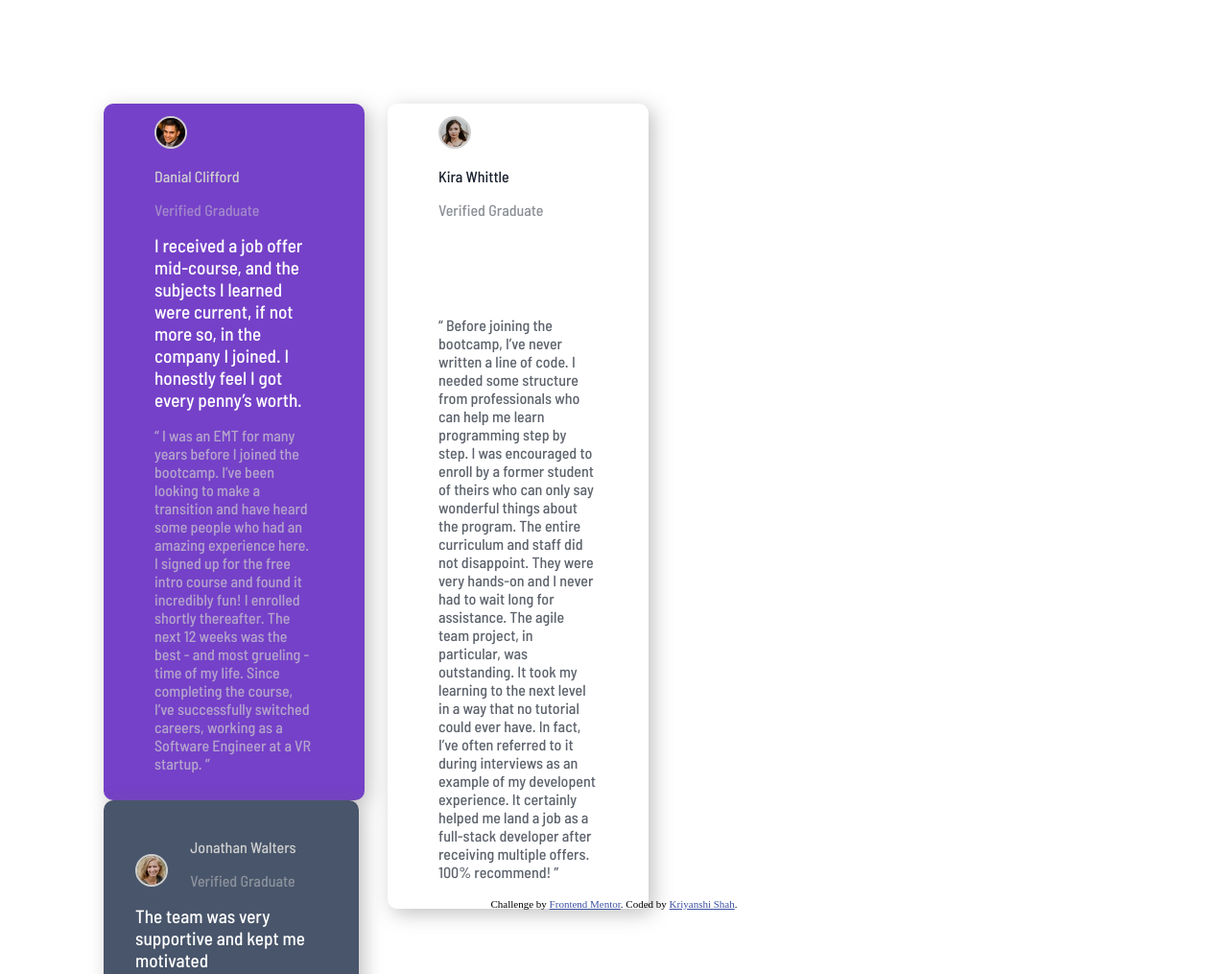
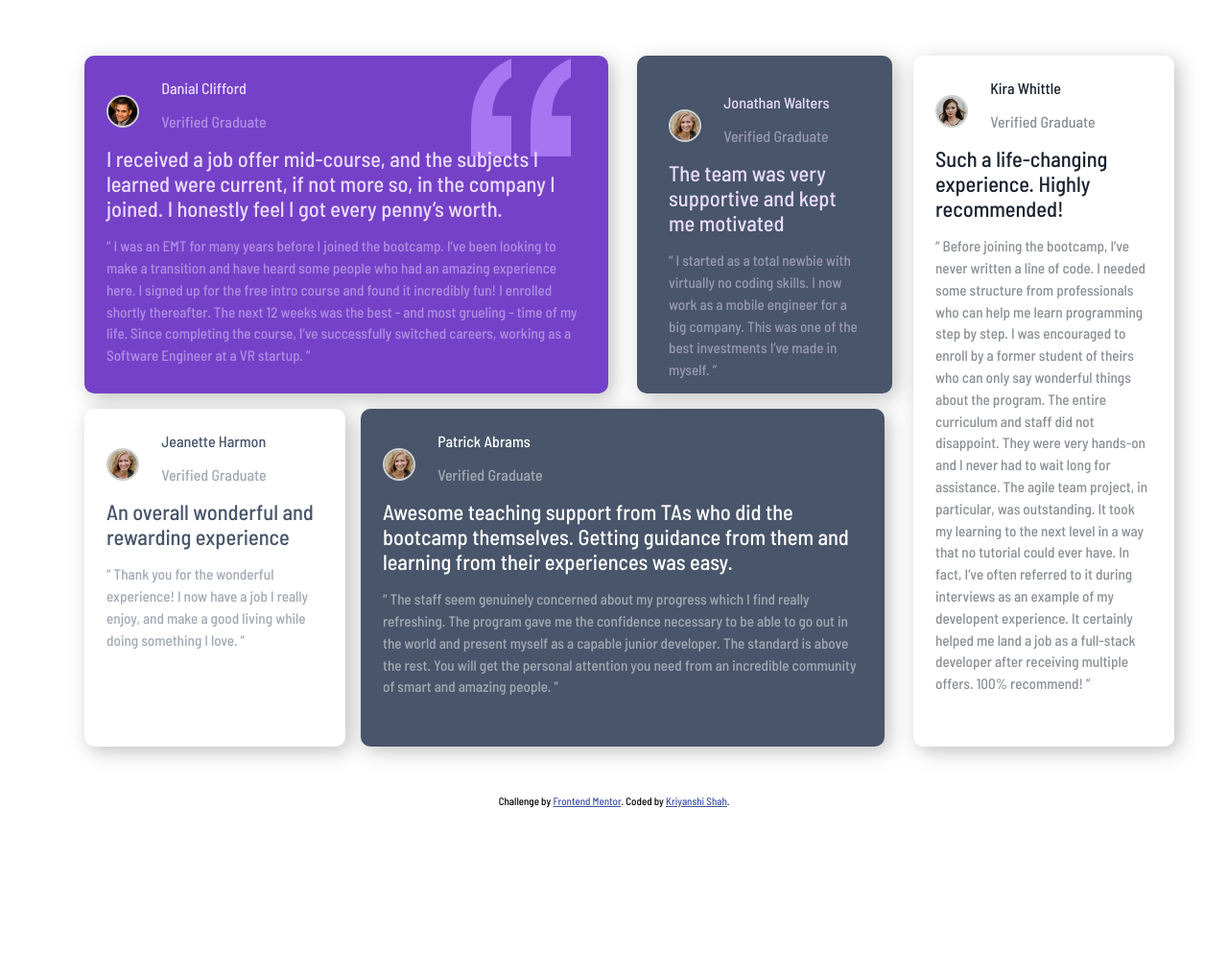
Before and after one commit to kriyanshii/testimonial-grid-section, a plain HTML site: page index.html in a window 1280 px wide. Shown: the top 1015 px of the page at 96% size. After the commit the page ends 849 px from the top, so only its background shows below. Drawn offline with Linux system fonts and the light colour scheme.

Commit message:
positioned all the cards

```diff
--- a/index.html
+++ b/index.html
@@ -13,26 +13,29 @@
     @import url('https://fonts.googleapis.com/css2?family=Barlow+Semi+Condensed:wght@500;600&display=swap');
     .container{
       font-family: 'Barlow Semi Condensed', sans-serif;
-      padding: 100px;
+      padding: 50px 80px;
       display: grid;
-      grid-gap: 1.5rem;
+      grid-gap: 1rem;
       grid-template-rows: repeat(2,22rem);
       grid-template-columns: repeat(4,17rem);
     }
 
     .card{
-      padding: 10px 50px;
+      padding: 5px 20px;
       border: 3px solid transparent;
       border-radius: 10px;
       max-width: 500px;
-      color: hsl(0, 0%, 81%);
+      color: hsl(263, 100%, 93%);
       box-shadow: 5px 5px 20px #6d6b6b6b;
     }
 
     .one{
-      background-color: hsl(263, 55%, 52%);
+      background: hsl(263, 55%, 52%);
       grid-column: 1/3;
       grid-row: 1/2;
+      background-image: url(./images/bg-pattern-quotation.svg);
+      background-repeat: no-repeat;
+      background-position-x: 25rem;
     }
 
     .intro{
@@ -47,13 +50,17 @@
     }
 
     .highlight{
-      color:hsl(0, 0%, 100%);
-      font-size: larger;
+      color:inherit;
       margin: inherit;
+      font-size: 1.4rem;
     }
 
     .text{
-      opacity: 70%;
+      font-size: 0.95rem;
+      color: inherit;
+      font-weight: 500;
+      opacity: 50%;
+      line-height: 1.5;
     }
 
     .tag{
@@ -69,28 +76,37 @@
     }
 
     .three{
-     color: hsl(219, 29%, 14%);
+     color: hsl(217, 19%, 35%);
      background-color: hsl(0, 0%, 100%);
+     grid-column: 1/2;
+     grid-row: 2/3;
     }
 
+
     .four{
-      background-color: hsl(219, 29%, 14%);
-      color: hsl(0, 0%, 100%);;
+      background-color: hsl(217, 19%, 35%);
+      color: hsl(0, 0%, 100%);
+      grid-column: 2/4;
+      grid-row: 2/3;
     }
 
     .five{
       color: hsl(219, 29%, 14%);
       background-color: hsl(0, 0%, 100%);
+      grid-column: 4/5;
+      grid-row: 1/3;
     }
 
-    .attribution { font-size: 11px; text-align: center; }
+    .attribution {
+      font-size: 11px;
+      text-align: center;
+      font-family: 'Barlow Semi Condensed', sans-serif;
+    }
     .attribution a { color: hsl(228, 45%, 44%); }
   </style>
 </head>
 <body>
   <div class="container">
-    <div class="half">
-      <div class="up">
         <div class="card one">
           <div class="avatar">
             <img class="avt" src="./images/image-daniel.jpg" alt="">
@@ -131,8 +147,30 @@
             for a big company. This was one of the best investments I’ve made in myself. ”
           </p>
         </div>
-      </div>
-      <div class="down">
+        <div class="card five">
+          <div class="avatar">
+            <img class="avt" src="./images/image-kira.jpg" alt="">
+            <div class="intro">
+              <p class="name">Kira Whittle</p>
+              <p class="tag">Verified Graduate</p>
+            </div>
+          </div>
+
+          <p class="highlight">
+            Such a life-changing experience. Highly recommended!
+          </p>
+
+          <p class="text">
+            “ Before joining the bootcamp, I’ve never written a line of code. I needed some structure from
+            professionals who can help me learn programming step by step. I was encouraged to enroll by a former
+            student of theirs who can only say wonderful things about the program. The entire curriculum and staff
+            did not disappoint. They were very hands-on and I never had to wait long for assistance. The agile team
+            project, in particular, was outstanding. It took my learning to the next level in a way that no tutorial
+            could ever have. In fact, I’ve often referred to it during interviews as an example of my developent
+            experience. It certainly helped me land a job as a full-stack developer after receiving multiple offers.
+            100% recommend! ”
+          </p>
+        </div>
         <div class="card three">
           <div class="avatar">
             <img class="avt" src="./images/image-jeanette.jpg" alt="">
@@ -172,34 +210,7 @@
             an incredible community of smart and amazing people. ”
           </p>
         </div>
-      </div>
-    </div>
-    <div class="nexthalf">
-      <div class="card five">
-        <div class="avatar">
-          <img class="avt" src="./images/image-kira.jpg" alt="">
-          <div class="intro">
-            <p class="name">Kira Whittle</p>
-            <p class="tag">Verified Graduate</p>
-          </div>
-        </div>
 
-        <p class="highlight">
-          Such a life-changing experience. Highly recommended!
-        </p>
-
-        <p class="text">
-          “ Before joining the bootcamp, I’ve never written a line of code. I needed some structure from
-          professionals who can help me learn programming step by step. I was encouraged to enroll by a former
-          student of theirs who can only say wonderful things about the program. The entire curriculum and staff
-          did not disappoint. They were very hands-on and I never had to wait long for assistance. The agile team
-          project, in particular, was outstanding. It took my learning to the next level in a way that no tutorial
-          could ever have. In fact, I’ve often referred to it during interviews as an example of my developent
-          experience. It certainly helped me land a job as a full-stack developer after receiving multiple offers.
-          100% recommend! ”
-        </p>
-      </div>
-    </div>
   </div>
 
   <div class="attribution">
```
